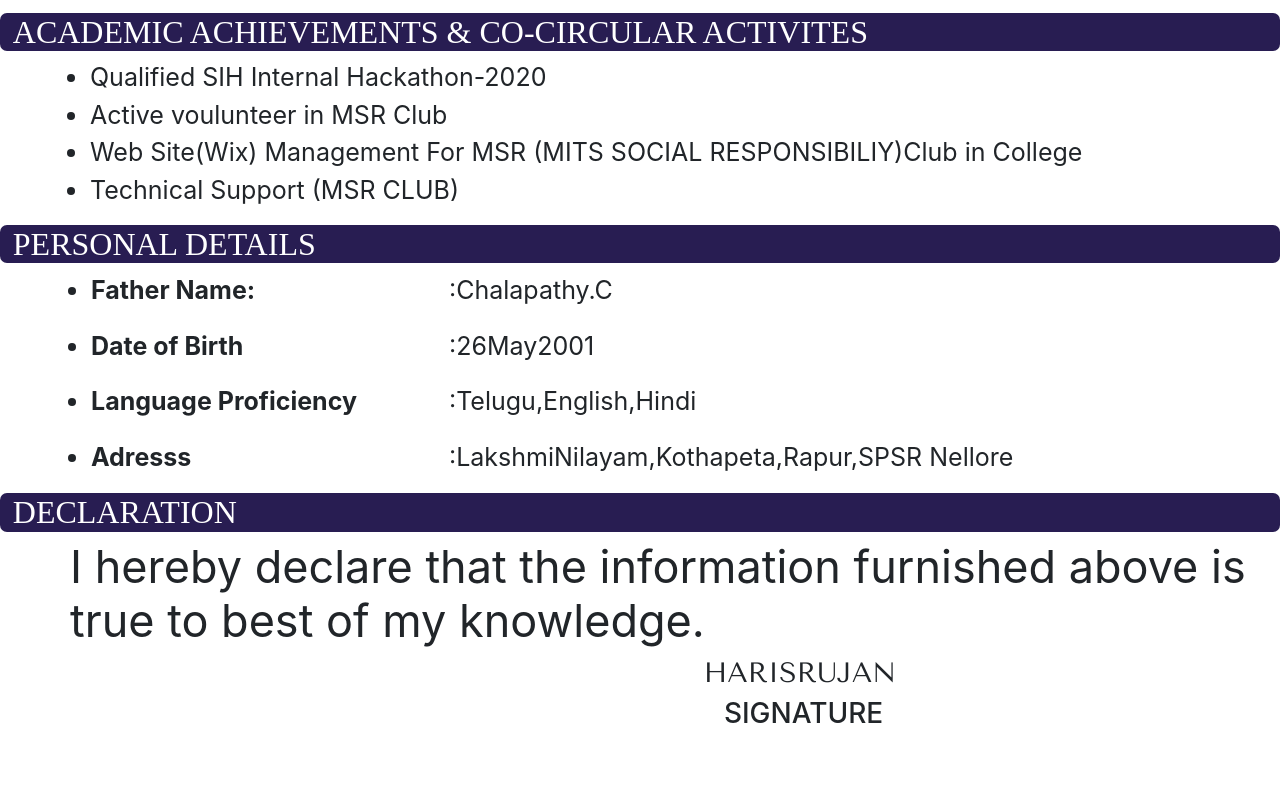
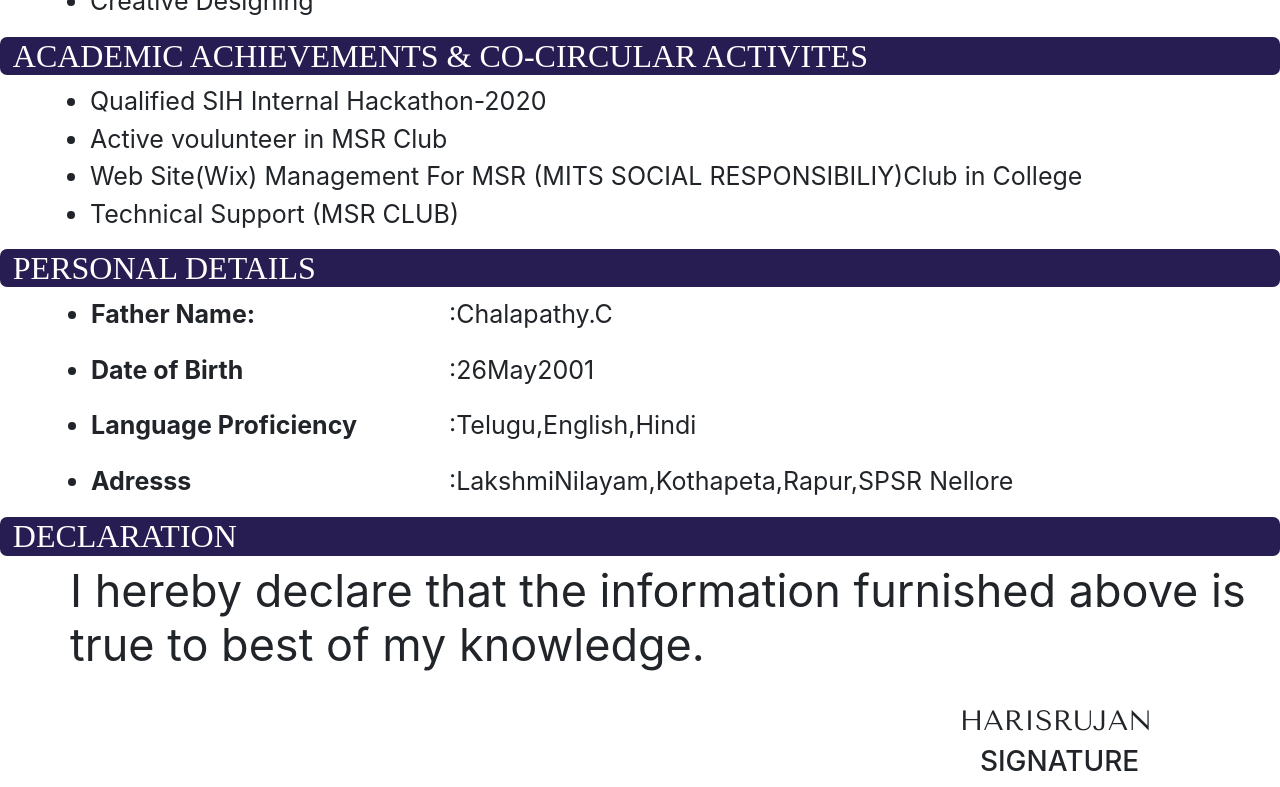
Before and after one commit to HARISRUJAN/Resume.github.io, a plain HTML site: page index.html in a window 1280 px wide. Shown: the part 1951-2738 px from the top of the page. Before the commit the page ends 2690 px from the top, so only its background shows below. Drawn offline with nearby package versions, Linux system fonts and the light colour scheme.

Commit message:
Update index.html

```diff
--- a/index.html
+++ b/index.html
@@ -84,6 +84,7 @@
 
 
 	</table>
+	<br>
 
 
 	<!--PROJECT WORK / TRAINING-->
@@ -189,9 +190,10 @@
 <h2 class="hea" >DECLARATION</h2>
 <h3 class="dec" >I hereby declare that the information furnished above is true to best of
 my knowledge. </h3>
+	<br>
 
-<h3 style="text-align:right;padding-right: 30%"><font style="font-family:'Tenor Sans', sans-serif;">HARISRUJAN</font></h3>
-<h3 style="text-align:right;padding-right: 31%">SIGNATURE</h3>
+<h3 style="text-align:right;padding-right: 10%"><font style="font-family:'Tenor Sans', sans-serif;">HARISRUJAN</font></h3>
+<h3 style="text-align:right;padding-right: 11%">SIGNATURE</h3>
 
 
 </body>
```
